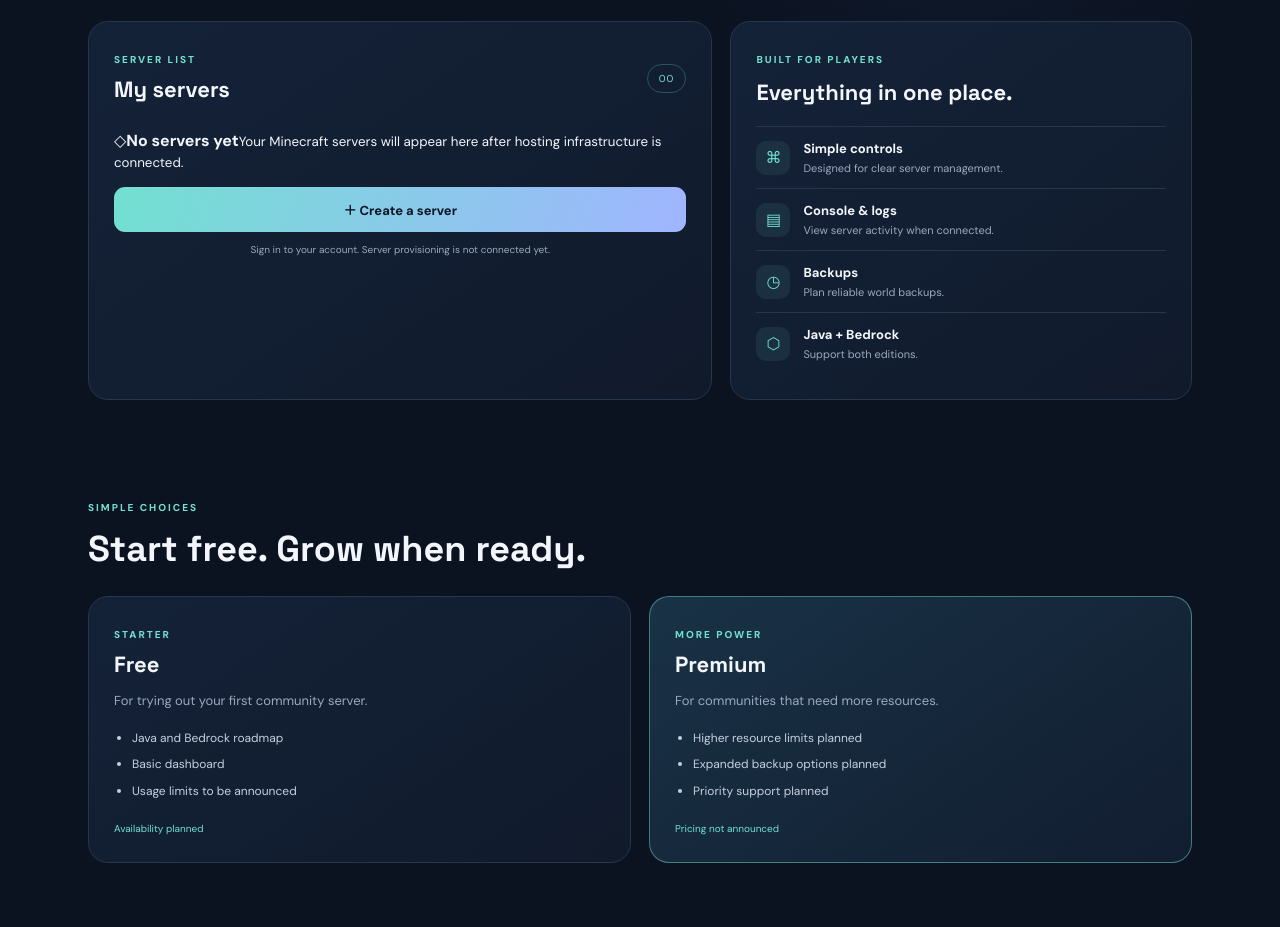
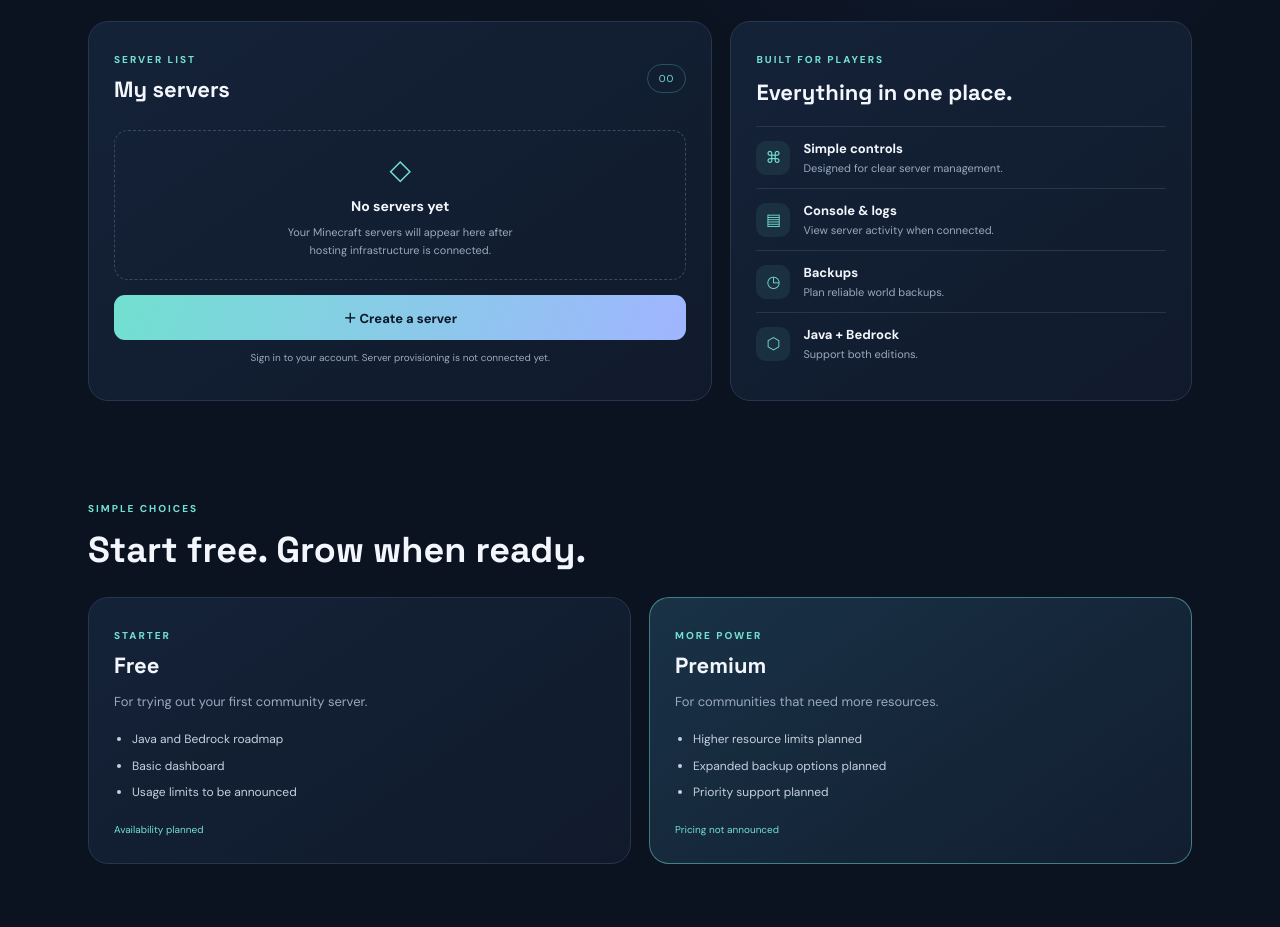
Before and after one commit to rajudebnath229/dodo-hosting, a website: page index.html in a window 1280 px wide. Shown: the part 844-1771 px from the top of the page. Drawn offline with Linux system fonts and the light colour scheme; no server answers.

Commit message:
Style Google sign-in and empty server state

```diff
--- a/assets/css/style.css
+++ b/assets/css/style.css
@@ -32,3 +32,6 @@
 }
 
 body.modal-open{overflow:hidden}
+
+/* Google-only sign-in */
+.google-signin{display:flex;justify-content:center;min-height:44px;margin:24px 0 8px}.empty-server-state{min-height:150px;border:1px dashed #344a65;border-radius:14px;display:flex;flex-direction:column;align-items:center;justify-content:center;gap:9px;text-align:center;padding:20px;color:var(--muted)}.empty-server-state b{color:var(--text);font-size:14px}.empty-server-state small{max-width:260px;font-size:11px;line-height:1.6}.empty-server-icon{font-size:28px;color:var(--cyan)}
```
